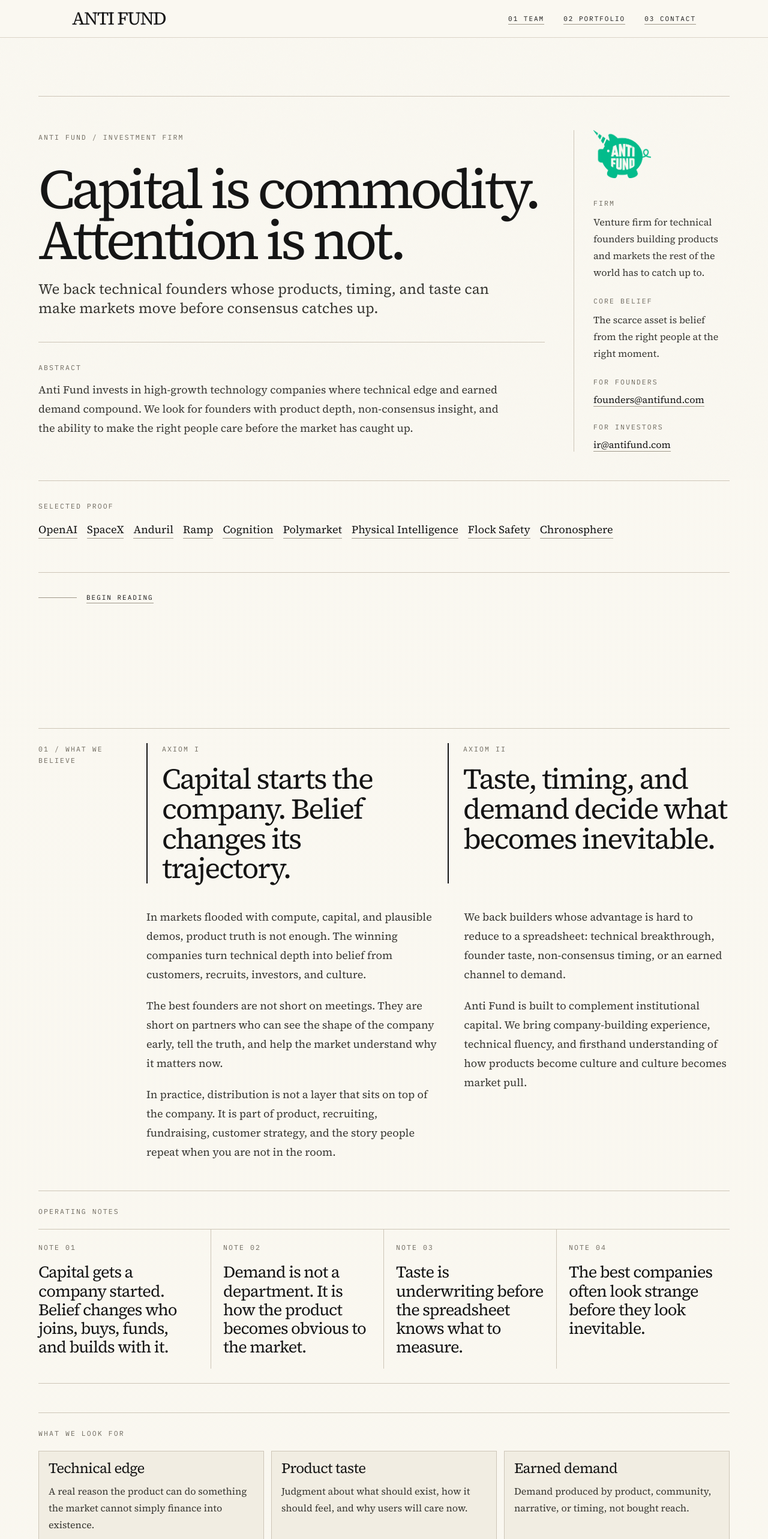
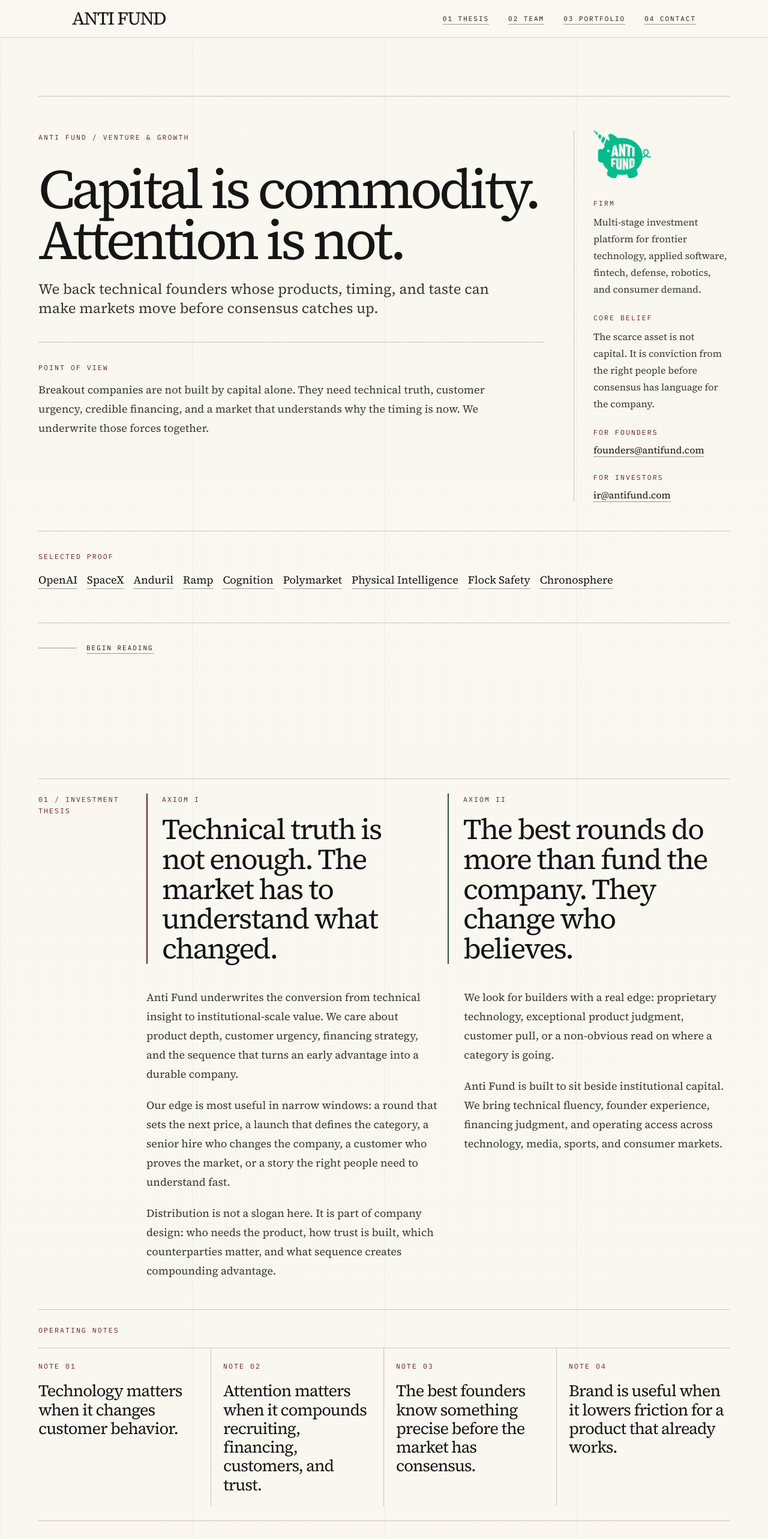
Before and after one commit to geoffreywoo/anti-fund, a Next.js app: page / in a window 1280 px wide. Shown: the top 2566 px of the page at 60% size. Built offline with nearby package versions, Linux system fonts and the light colour scheme.

Commit message:
Refine institutional homepage and portfolio

```diff
--- a/app/globals.css
+++ b/app/globals.css
@@ -9,6 +9,8 @@
   --color-ink-muted: #6d685d;
   --color-line: #cdc5b7;
   --color-line-strong: #9f988a;
+  --color-accent: #6f1d1b;
+  --color-accent-quiet: #31533d;
   --font-display: "Source Serif 4", Georgia, serif;
   --font-body: "Source Serif 4", Georgia, serif;
   --font-mono: "IBM Plex Mono", ui-monospace, monospace;
@@ -23,7 +25,11 @@
 
 body {
   background:
+    linear-gradient(90deg, rgba(49, 83, 61, 0.055) 0 1px, transparent 1px 25%),
     linear-gradient(180deg, rgba(250, 248, 241, 1) 0%, rgba(247, 243, 234, 1) 100%);
+  background-size:
+    min(24rem, 25vw) 100%,
+    100% 100%;
   color: var(--color-ink);
   font-family: var(--font-body);
   -webkit-font-smoothing: antialiased;
@@ -59,7 +65,7 @@
 }
 
 .paper-label {
-  color: var(--color-ink-muted);
+  color: var(--color-accent);
   font-family: var(--font-mono);
   font-size: 0.72rem;
   letter-spacing: 0.18em;
@@ -77,6 +83,14 @@
 
 .paper-link:hover {
   border-color: var(--color-ink);
+  color: var(--color-accent);
+}
+
+.paper-panel {
+  border-color: var(--color-line);
+  background:
+    linear-gradient(180deg, rgba(111, 29, 27, 0.035), transparent 42%),
+    var(--color-paper-alt);
 }
 
 [data-reveal] {
--- a/app/layout.tsx
+++ b/app/layout.tsx
@@ -5,12 +5,12 @@
 export const metadata: Metadata = {
   title: "Anti Fund",
   description:
-    "We back technical founders whose products, timing, and taste can make markets move before consensus catches up.",
+    "Anti Fund is a venture and growth investment platform for technical founders building category-defining companies.",
   metadataBase: new URL("https://antifund.com"),
   openGraph: {
     title: "Anti Fund",
     description:
-      "We back technical founders whose products, timing, and taste can make markets move before consensus catches up.",
+      "Anti Fund is a venture and growth investment platform for technical founders building category-defining companies.",
     url: "https://antifund.com",
     siteName: "Anti Fund",
     type: "website",
@@ -19,7 +19,7 @@
     card: "summary_large_image",
     title: "Anti Fund",
     description:
-      "We back technical founders whose products, timing, and taste can make markets move before consensus catches up.",
+      "Anti Fund is a venture and growth investment platform for technical founders building category-defining companies.",
   },
 };
 
--- a/components/FAQ.tsx
+++ b/components/FAQ.tsx
@@ -6,17 +6,17 @@
   {
     question: "What do you invest in, and at what stage?",
     answer:
-      "We invest across stages, from first check through late-stage pre-IPO, in high-growth AI, robotics, defense, software, fintech, and consumer companies. We look for founders with non-consensus insight, technical edge, or earned demand that can bend the market in their favor.",
+      "We invest across stages, from first check through late-stage pre-IPO, in high-growth AI, robotics, defense, software, fintech, and consumer companies. We look for technical edge, customer urgency, category ambition, and a non-consensus view that can become institutional-scale value.",
   },
   {
     question: "What makes Anti Fund different from a traditional venture firm?",
     answer:
-      "Anti Fund combines technical company-building, institutional investing, and operators who have built global audiences, consumer brands, media moments, and owned companies. We help with product judgment, narrative, access, and demand, not just capital.",
+      "Anti Fund combines technical underwriting, institutional investment discipline, founder operating experience, and partners who have built global media, sports, and consumer companies. The goal is not attention for its own sake. It is to help the right market understand the company faster.",
   },
   {
     question: "How do you work with founders after investing?",
     answer:
-      "We stay close during consequential moments: product launches, fundraising, senior hires, customer introductions, narrative resets, board pressure, and strategic forks where the next decision changes what the company becomes.",
+      "We stay close during consequential moments: product launches, financing rounds, senior hires, customer introductions, narrative resets, board pressure, and strategic forks where the next decision changes the company.",
   },
   {
     question: "What's your check size?",
--- a/components/Hero.tsx
+++ b/components/Hero.tsx
@@ -26,7 +26,7 @@
           <div className="grid gap-10 md:gap-12 lg:grid-cols-[minmax(0,1.35fr)_260px]">
             <div>
               <p className="paper-label mb-6 max-w-[18rem] leading-6 sm:mb-8 sm:max-w-none">
-                Anti Fund / Investment firm
+                Anti Fund / Venture & Growth
               </p>
 
               <h1 className="max-w-4xl font-display text-[3.6rem] leading-[0.92] tracking-[-0.06em] text-ink sm:text-[4rem] md:text-7xl lg:text-[5.75rem]">
@@ -39,13 +39,12 @@
               </p>
 
               <div className="mt-8 border-t border-line pt-6 md:mt-10 md:pt-8">
-                <p className="paper-label mb-3">Abstract</p>
+                <p className="paper-label mb-3">Point of view</p>
                 <p className="max-w-3xl text-base leading-7 text-ink-soft sm:text-lg sm:leading-8">
-                  Anti Fund invests in high-growth technology companies where
-                  technical edge and earned demand compound. We look for
-                  founders with product depth, non-consensus insight, and the
-                  ability to make the right people care before the market has
-                  caught up.
+                  Breakout companies are not built by capital alone. They need
+                  technical truth, customer urgency, credible financing, and a
+                  market that understands why the timing is now. We underwrite
+                  those forces together.
                 </p>
               </div>
             </div>
@@ -56,7 +55,7 @@
                 alt="Anti Fund"
                 width={96}
                 height={79}
-                className="h-auto w-20 md:w-24"
+                className="hidden h-auto w-20 md:w-24 lg:block"
                 priority
               />
 
@@ -64,16 +63,17 @@
                 <div>
                   <dt className="paper-label">Firm</dt>
                   <dd className="mt-2 text-base leading-7 text-ink-soft">
-                    Venture firm for technical founders building products and
-                    markets the rest of the world has to catch up to.
+                    Multi-stage investment platform for frontier technology,
+                    applied software, fintech, defense, robotics, and consumer
+                    demand.
                   </dd>
                 </div>
 
                 <div>
                   <dt className="paper-label">Core belief</dt>
                   <dd className="mt-2 text-base leading-7 text-ink-soft">
-                    The scarce asset is belief from the right people at the
-                    right moment.
+                    The scarce asset is not capital. It is conviction from the
+                    right people before consensus has language for the company.
                   </dd>
                 </div>
 
--- a/components/HowWeHelp.tsx
+++ b/components/HowWeHelp.tsx
@@ -12,17 +12,17 @@
   {
     title: "Product",
     description:
-      "Product quality and positioning are inseparable. We pressure-test what to ship, what to cut, and what will make the product feel inevitable to users, recruits, and investors.",
+      "We pressure-test what to build, what to cut, and what has to be true for customers, recruits, and investors to care.",
   },
   {
     title: "Go-to-market",
     description:
-      "Go-to-market is when the market decides whether to care. We help founders shape timing, narrative, and launch strategy that turns product truth into demand.",
+      "We help turn product truth into market pull: launch timing, customer sequencing, partner access, and narrative discipline.",
   },
   {
     title: "Network",
     description:
-      "Community at Anti Fund is built through work. Our summits, office visits, dinners, and working sessions create trust, uncommon access, and relationships founders can actually use.",
+      "The network is built around practical access: customers, co-investors, operators, talent, media, and founder-to-founder relationships.",
     links: [
       {
         label: "Anti Fund Summit",
@@ -40,7 +40,7 @@
         type: "watch",
       },
       {
-        label: "The Profile: attention into ownership",
+        label: "The Profile: Jake and Logan Paul investment profile",
         href: "https://www.readtheprofile.com/p/jake-paul-logan-paul-billionaire-plan-investment",
         type: "read",
       },
@@ -49,12 +49,12 @@
   {
     title: "Fundraising",
     description:
-      "Great founders are rarely short on inbound capital. The edge is creating leverage, choosing the right counterparties, and tightening the story when the round matters.",
+      "We help founders create leverage before financing moments: investor sequencing, materials, narrative, syndicate construction, and close strategy.",
   },
   {
     title: "Strategy",
     description:
-      "We stay close in consequential moments: product resets, senior hires, customer strategy, financing decisions, board pressure, and other forks in the road that define the company.",
+      "We stay close in consequential moments: product resets, senior hires, customer strategy, financing decisions, board pressure, and the forks that define the company.",
   },
 ];
 
@@ -67,16 +67,16 @@
 
           <div className="space-y-10">
             <p className="max-w-3xl text-base leading-7 text-ink-soft sm:text-lg sm:leading-8">
-              We are most useful when a founder needs leverage: a launch that
-              has to land, a round that has to clear, a senior hire that has to
-              close, or a market story that has to become obvious fast.
+              Anti Fund is most useful when a founder is about to make a move
+              that changes the company: what to launch, who to hire, which
+              customers to pursue, how to finance, or how to enter the market
+              with credibility.
             </p>
 
             <p className="max-w-3xl text-base leading-7 text-ink-soft sm:text-lg sm:leading-8">
-              This is not platform theater. We work where important companies
-              are actually shaped: product decisions, launch timing, demand
-              strategy, fundraising pressure, and the moments where the next
-              decision matters more than the next deck.
+              This is not platform theater. The work is direct and situational:
+              product positioning, customer and talent access, financing
+              strategy, and the operating choices that determine the next stage.
             </p>
 
             <div className="border-y border-line">
@@ -112,7 +112,7 @@
               })}
             </div>
 
-            <div id="contact" className="border border-line bg-paper-alt px-5 py-5 sm:px-6 sm:py-6">
+            <div id="contact" className="paper-panel border px-5 py-5 sm:px-6 sm:py-6">
               <p className="paper-label mb-3">Correspondence</p>
               <p className="text-base leading-7 text-ink-soft sm:text-lg sm:leading-8">
                 Building something technical, non-consensus, and too important
@@ -120,7 +120,9 @@
                 <a href="mailto:founders@antifund.com" className="paper-link">
                   founders@antifund.com
                 </a>
-                . Tell us what you believe before everyone else does.
+                {" "}
+                with the product, the market, and what you know before everyone
+                else does.
               </p>
             </div>
           </div>
--- a/components/Nav.tsx
+++ b/components/Nav.tsx
@@ -5,6 +5,7 @@
 import Wordmark from "@/components/Wordmark";
 
 const links = [
+  { href: "#thesis", label: "Thesis" },
   { href: "#team", label: "Team" },
   { href: "#portfolio", label: "Portfolio" },
   { href: "#contact", label: "Contact" },
--- a/components/Portfolio.tsx
+++ b/components/Portfolio.tsx
@@ -78,6 +78,13 @@
     partnered: "2026",
   },
   {
+    name: "Efference",
+    url: "https://efference.ai/",
+    description: "Integrated perception and compute stack for robotics.",
+    stage: "First Investor",
+    partnered: "2025",
+  },
+  {
     name: "Erebor",
     url: "https://erebor.bank/",
     description: "Banking infrastructure for the innovation economy.",
@@ -147,6 +154,20 @@
     description: "End-to-end creator marketing AI.",
     stage: "Seed / Series A",
     partnered: "2022",
+  },
+  {
+    name: "Creed",
+    url: "https://usecreed.com/",
+    description: "AI-enabled Bible study and prayer companion app.",
+    stage: "Seed",
+    partnered: "2025",
+  },
+  {
+    name: "Pensive",
+    url: "https://www.pensive.com/",
+    description: "AI grading and tutoring platform for higher education.",
+    stage: "Seed",
+    partnered: "2025",
   },
   {
     name: "Merge",
@@ -300,6 +321,7 @@
       "Physical Intelligence",
       "Kela Systems",
       "Merge",
+      "Efference",
     ],
   },
   {
@@ -317,6 +339,8 @@
       "Cluely",
       "Interaction",
       "Natural",
+      "Creed",
+      "Pensive",
     ],
   },
   {
@@ -345,16 +369,16 @@
 
 const proofPoints = [
   {
-    title: "First checks",
-    description: "Early ownership before the market has a clean label for the company.",
+    title: "Early conviction",
+    description: "Ownership before a category has a clean institutional label.",
   },
   {
-    title: "Growth rounds",
+    title: "Growth access",
     description:
-      "Selective access when allocation matters more than capital availability.",
+      "Selective allocation in rounds where reputation, speed, and judgment matter.",
   },
   {
-    title: "Exits",
+    title: "Real outcomes",
     description:
       "Portfolio companies acquired by Palo Alto Networks, Ripple, DoorDash, and Flock Safety.",
   },
@@ -405,6 +429,10 @@
 
   if (normalized === "seed") {
     return 200;
+  }
+
+  if (normalized === "pre-seed" || normalized === "first investor") {
+    return 150;
   }
 
   if (normalized === "incubation") {
@@ -609,26 +637,32 @@
           <div className="paper-label">03 / Select Investments</div>
 
           <div className="space-y-10">
-            <div className="border border-line bg-paper-alt px-5 py-5 sm:px-6 sm:py-6">
-              <p className="paper-label mb-3">Proof, not theory</p>
-              <p className="text-base leading-7 text-ink-soft sm:text-lg sm:leading-8">
-                Anti Fund has earned access across AI, defense, fintech,
-                robotics, software, and culture-native consumer companies,
-                including{" "}
+            <div className="paper-panel border px-5 py-5 sm:px-6 sm:py-6">
+              <p className="paper-label mb-3">Portfolio Proof</p>
+              <p className="max-w-4xl font-display text-2xl leading-[1.12] tracking-[-0.03em] text-ink sm:text-3xl md:text-4xl">
+                We do not underwrite sectors. We underwrite moments when a
+                non-obvious company becomes legible to institutions.
+              </p>
+              <p className="mt-5 text-base leading-7 text-ink-soft sm:text-lg sm:leading-8">
+                The portfolio spans AI, defense, fintech, robotics, software,
+                and culture-native consumer markets, including{" "}
                 <span className="font-semibold text-ink">
                   OpenAI, SpaceX, Anduril, Ramp, Cognition, Polymarket,
                   Physical Intelligence, Flock Safety, and Chronosphere.
                 </span>
               </p>
               <p className="mt-4 text-base leading-7 text-ink-soft">
-                The pattern is not one sector. It is a kind of founder:
-                technical, early to the market&apos;s next obsession, and
-                capable of turning product truth into demand.
+                The common thread is not sector exposure. It is an inflection:
+                technical or market insight early enough to matter, paired with
+                founders who can convert that insight into company value.
               </p>
               <div className="mt-5 grid gap-3 border-t border-line pt-5 sm:grid-cols-3">
                 {proofPoints.map((point) => (
-                  <div key={point.title} className="border border-line bg-paper px-3 py-3">
-                    <p className="font-mono text-[11px] uppercase tracking-[0.16em] text-ink-muted">
+                  <div
+                    key={point.title}
+                    className="border border-line bg-paper px-3 py-3"
+                  >
+                    <p className="font-mono text-[11px] uppercase tracking-[0.16em] text-accent">
                       {point.title}
                     </p>
                     <p className="mt-2 text-sm leading-6 text-ink-soft">
--- a/components/Thesis.tsx
+++ b/components/Thesis.tsx
@@ -3,61 +3,63 @@
     {
       title: "Technical edge",
       description:
-        "A real reason the product can do something the market cannot simply finance into existence.",
+        "A product, model, system, or operating capability that capital alone cannot easily copy.",
     },
     {
-      title: "Product taste",
+      title: "Product judgment",
       description:
-        "Judgment about what should exist, how it should feel, and why users will care now.",
+        "Taste about what should exist, who needs it first, and why the user will change behavior.",
     },
     {
-      title: "Earned demand",
+      title: "Earned market pull",
       description:
-        "Demand produced by product, community, narrative, or timing, not bought reach.",
+        "Demand created by product performance, customer urgency, community, or trusted distribution.",
     },
     {
       title: "Non-consensus insight",
       description:
-        "A belief that sounds early or strange before the market has language for it.",
+        "A well-formed view before the category has a settled consensus.",
     },
     {
-      title: "Cultural timing",
+      title: "Market timing",
       description:
-        "A read on where demand, behavior, and taste are moving before it is obvious.",
+        "Evidence that customer behavior, regulation, infrastructure, or culture has opened a window.",
     },
     {
       title: "Category ambition",
       description:
-        "The intent to define the market, not just compete inside someone else's frame.",
+        "A path to define the market standard, not just participate in the segment.",
     },
   ];
 
   const operatingNotes = [
-    "Capital gets a company started. Belief changes who joins, buys, funds, and builds with it.",
-    "Demand is not a department. It is how the product becomes obvious to the market.",
-    "Taste is underwriting before the spreadsheet knows what to measure.",
-    "The best companies often look strange before they look inevitable.",
+    "Technology matters when it changes customer behavior.",
+    "Attention matters when it compounds recruiting, financing, customers, and trust.",
+    "The best founders know something precise before the market has consensus.",
+    "Brand is useful when it lowers friction for a product that already works.",
   ];
 
   return (
     <section id="thesis" className="px-5 py-20 sm:px-6 md:px-10 md:py-28 lg:px-14">
       <div className="mx-auto max-w-6xl">
         <div className="grid gap-10 border-t border-line pt-6 lg:grid-cols-[140px_minmax(0,1fr)]">
-          <div className="paper-label">01 / What We Believe</div>
+          <div className="paper-label">01 / Investment Thesis</div>
 
           <div className="space-y-10">
             <div className="grid gap-6 lg:grid-cols-2 lg:gap-8">
-              <div className="border-l-2 border-ink pl-4 sm:pl-6">
+              <div className="border-l-2 border-accent pl-4 sm:pl-6">
                 <p className="paper-label mb-4">Axiom I</p>
                 <blockquote className="font-display text-[2.35rem] leading-[1.04] tracking-[-0.04em] text-ink sm:text-4xl md:text-5xl">
-                  Capital starts the company. Belief changes its trajectory.
+                  Technical truth is not enough. The market has to understand
+                  what changed.
                 </blockquote>
               </div>
 
-              <div className="border-l-2 border-ink pl-4 sm:pl-6">
+              <div className="border-l-2 border-accent-quiet pl-4 sm:pl-6">
                 <p className="paper-label mb-4">Axiom II</p>
                 <blockquote className="font-display text-[2.35rem] leading-[1.04] tracking-[-0.04em] text-ink sm:text-4xl md:text-5xl">
-                  Taste, timing, and demand decide what becomes inevitable.
+                  The best rounds do more than fund the company. They change
+                  who believes.
                 </blockquote>
               </div>
             </div>
@@ -65,35 +67,36 @@
             <div className="grid gap-8 lg:grid-cols-[minmax(0,1.05fr)_minmax(0,0.95fr)] lg:gap-10">
               <div className="space-y-5 text-base leading-7 text-ink-soft sm:text-lg sm:leading-8">
                 <p>
-                  In markets flooded with compute, capital, and plausible
-                  demos, product truth is not enough. The winning companies turn
-                  technical depth into belief from customers, recruits,
-                  investors, and culture.
+                  Anti Fund underwrites the conversion from technical insight to
+                  institutional-scale value. We care about product depth,
+                  customer urgency, financing strategy, and the sequence that
+                  turns an early advantage into a durable company.
                 </p>
                 <p>
-                  The best founders are not short on meetings. They are short on
-                  partners who can see the shape of the company early, tell the
-                  truth, and help the market understand why it matters now.
+                  Our edge is most useful in narrow windows: a round that sets
+                  the next price, a launch that defines the category, a senior
+                  hire who changes the company, a customer who proves the market,
+                  or a story the right people need to understand fast.
                 </p>
                 <p>
-                  In practice, distribution is not a layer that sits on top of
-                  the company. It is part of product, recruiting, fundraising,
-                  customer strategy, and the story people repeat when you are
-                  not in the room.
+                  Distribution is not a slogan here. It is part of company
+                  design: who needs the product, how trust is built, which
+                  counterparties matter, and what sequence creates compounding
+                  advantage.
                 </p>
               </div>
 
               <div className="space-y-5 text-base leading-7 text-ink-soft sm:text-lg sm:leading-8">
                 <p>
-                  We back builders whose advantage is hard to reduce to a
-                  spreadsheet: technical breakthrough, founder taste,
-                  non-consensus timing, or an earned channel to demand.
+                  We look for builders with a real edge: proprietary technology,
+                  exceptional product judgment, customer pull, or a non-obvious
+                  read on where a category is going.
                 </p>
                 <p>
-                  Anti Fund is built to complement institutional capital. We
-                  bring company-building experience, technical fluency, and
-                  firsthand understanding of how products become culture and
-                  culture becomes market pull.
+                  Anti Fund is built to sit beside institutional capital. We
+                  bring technical fluency, founder experience, financing
+                  judgment, and operating access across technology, media,
+                  sports, and consumer markets.
                 </p>
               </div>
             </div>
```
Also changed, not shown: components/Team.tsx (+10 -12 lines), components/Testimonials.tsx (+8 -8 lines), 1 other file (tests, documents, lock files or other folders).
